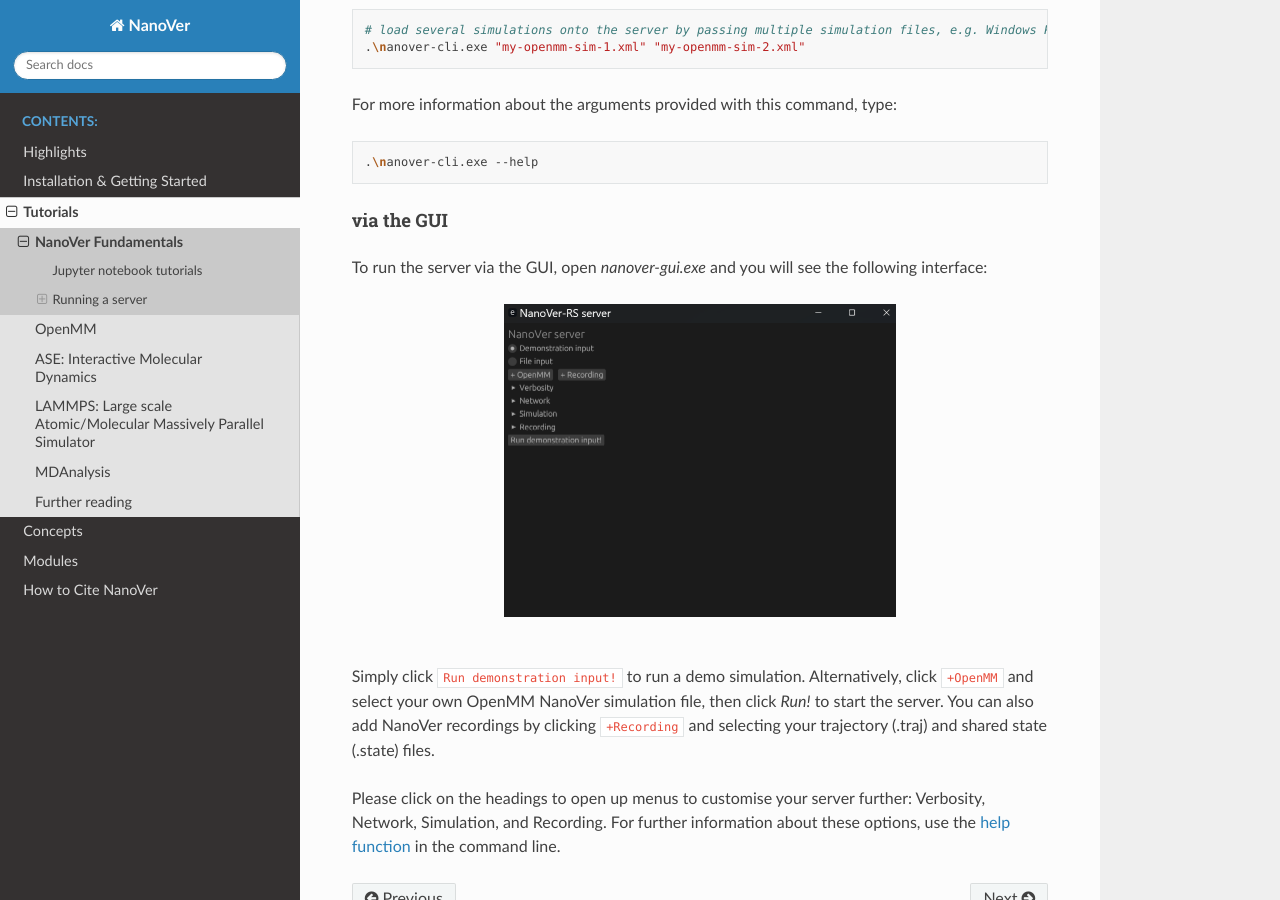
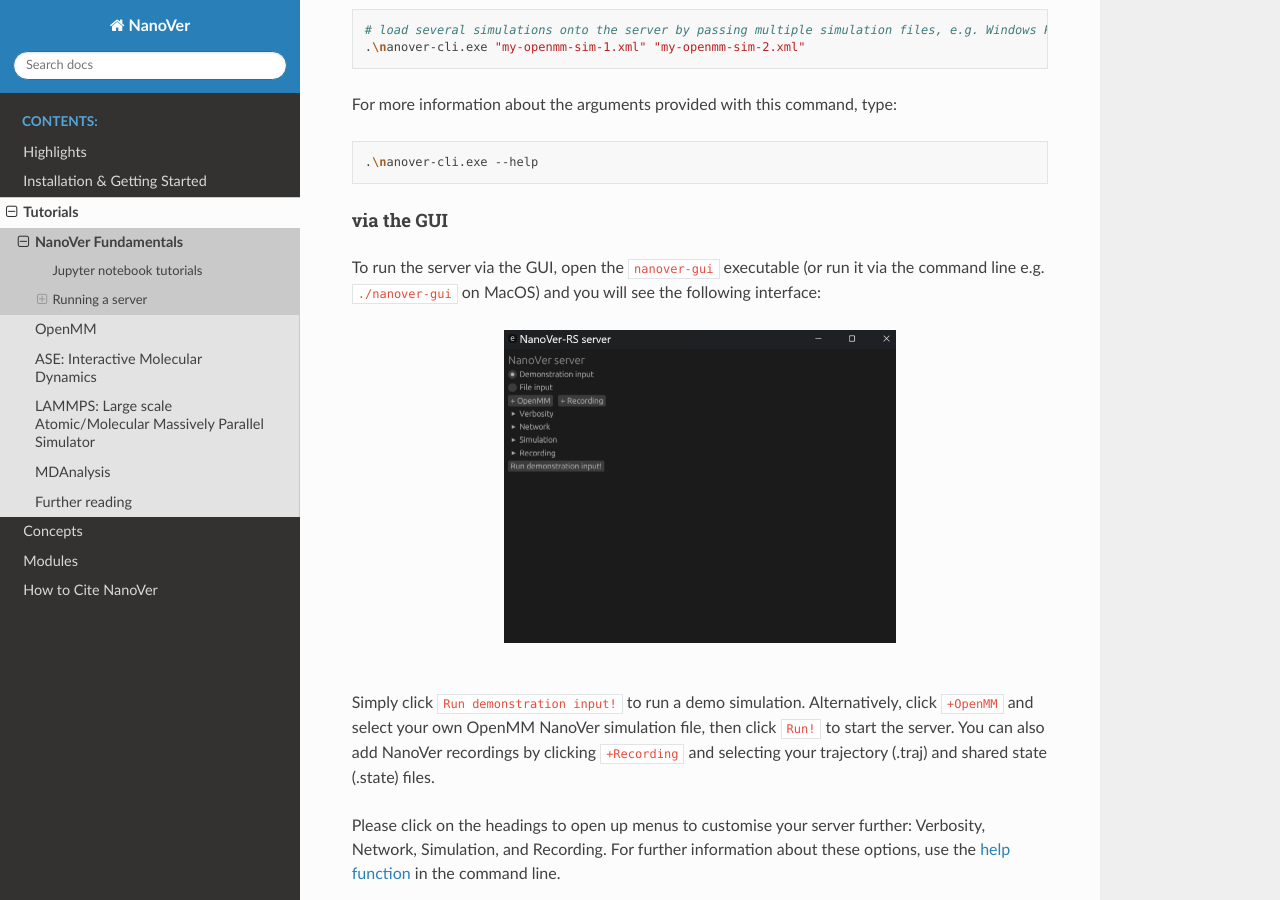
Before and after one commit to IRL2/nanover-docs, a Sphinx documentation site: the page built from source/tutorials/fundamentals.rst, in a window 1280 px wide and 900 px high, scrolled down 3315 px. Built offline with Sphinx 7.4.7 and the Read the Docs theme 2.0.0, drawn with Linux system fonts in a browser that asks for light colours; pages that are not in the unit, such as notebooks, are missing from menus; the version number could not be read and is left out.

Commit message:
Minor edits

```diff
--- a/source/tutorials/fundamentals.rst
+++ b/source/tutorials/fundamentals.rst
@@ -167,7 +167,8 @@
 via the GUI
 ###########
 
-To run the server via the GUI, open `nanover-gui.exe` and you will see the following interface:
+To run the server via the GUI, open the ``nanover-gui`` executable (or run it via the command line e.g.
+``./nanover-gui`` on MacOS) and you will see the following interface:
 
 .. image:: /_static/nanover-rs-gui.png
     :align: center
@@ -176,7 +177,7 @@
 |
 
 Simply click ``Run demonstration input!`` to run a demo simulation. Alternatively, click ``+OpenMM`` and select your
-own OpenMM NanoVer simulation file, then click `Run!` to start the server. You can also add NanoVer recordings by
+own OpenMM NanoVer simulation file, then click ``Run!`` to start the server. You can also add NanoVer recordings by
 clicking ``+Recording`` and selecting your trajectory (.traj) and shared state (.state) files.
 
 Please click on the headings to open up menus to customise your server further: Verbosity, Network,
```
